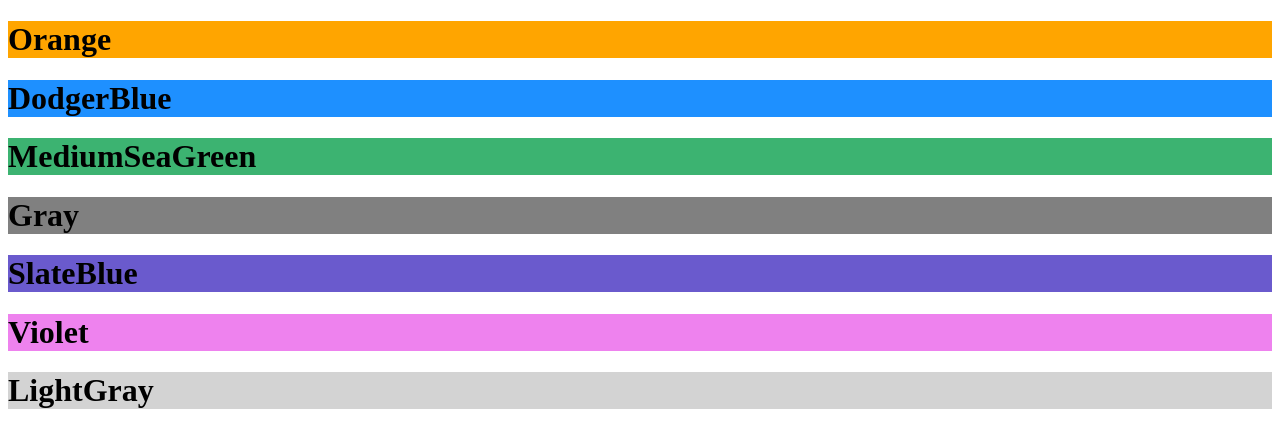
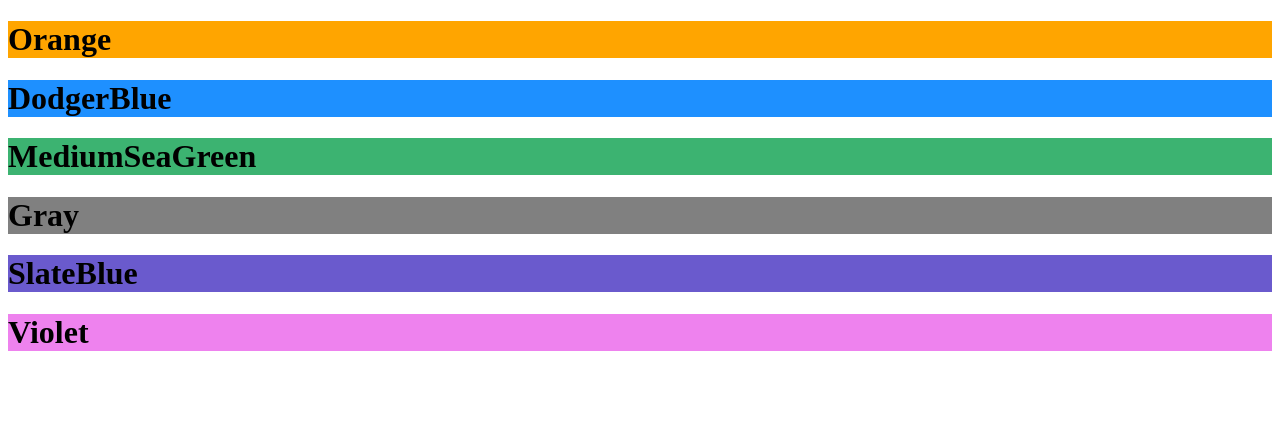
Before and after one commit to dimapovarchuk/aws_s3_bucket, a plain HTML site: page index.html in a window 1280 px wide. Drawn offline with Linux system fonts and the light colour scheme.

Commit message:
Update index.html

```diff
--- a/index.html
+++ b/index.html
@@ -7,6 +7,5 @@
 <h1 style="background-color:Gray;">Gray</h1>
 <h1 style="background-color:SlateBlue;">SlateBlue</h1>
 <h1 style="background-color:Violet;">Violet</h1>
-<h1 style="background-color:LightGray;">LightGray</h1>
 </body>
 </html>
```
